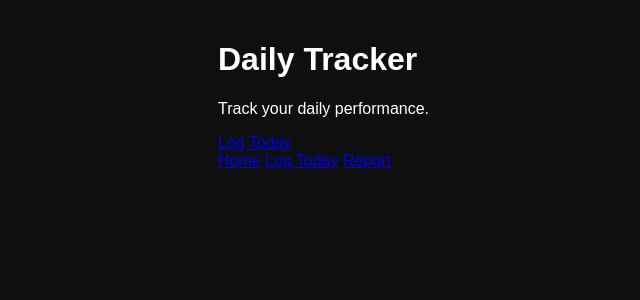
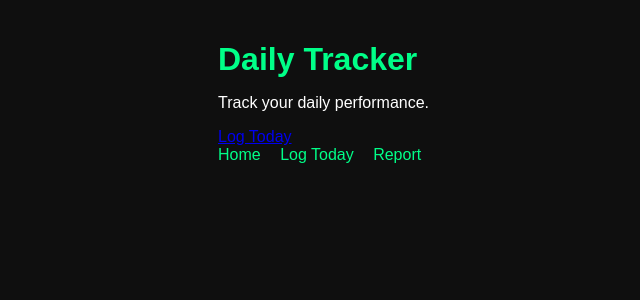
Before and after one commit to nikhildodla276-coder/tracker, a Flask app: page / in a window 1280 px wide. Shown: the top 300 px of the page, without its empty margins (22-662 px from the left). Run offline with Flask 3, Linux system fonts and the light colour scheme.

Commit message:
feat: style heading and navigation links

```diff
--- a/tracker/static/style.css
+++ b/tracker/static/style.css
@@ -6,3 +6,19 @@ body {
     background-color:#0f0f0f;
     color: #ffffff;
 }
+
+h1 {
+    color: #00ff88;
+    font-size: 2rem;
+    margin-bottom: 10px;
+}
+
+nav a {
+    color: #00ff88;
+    margin-right: 15px;
+    text-decoration: none;
+}
+
+nav a:hover {
+    color: #ffffff;
+}
```
